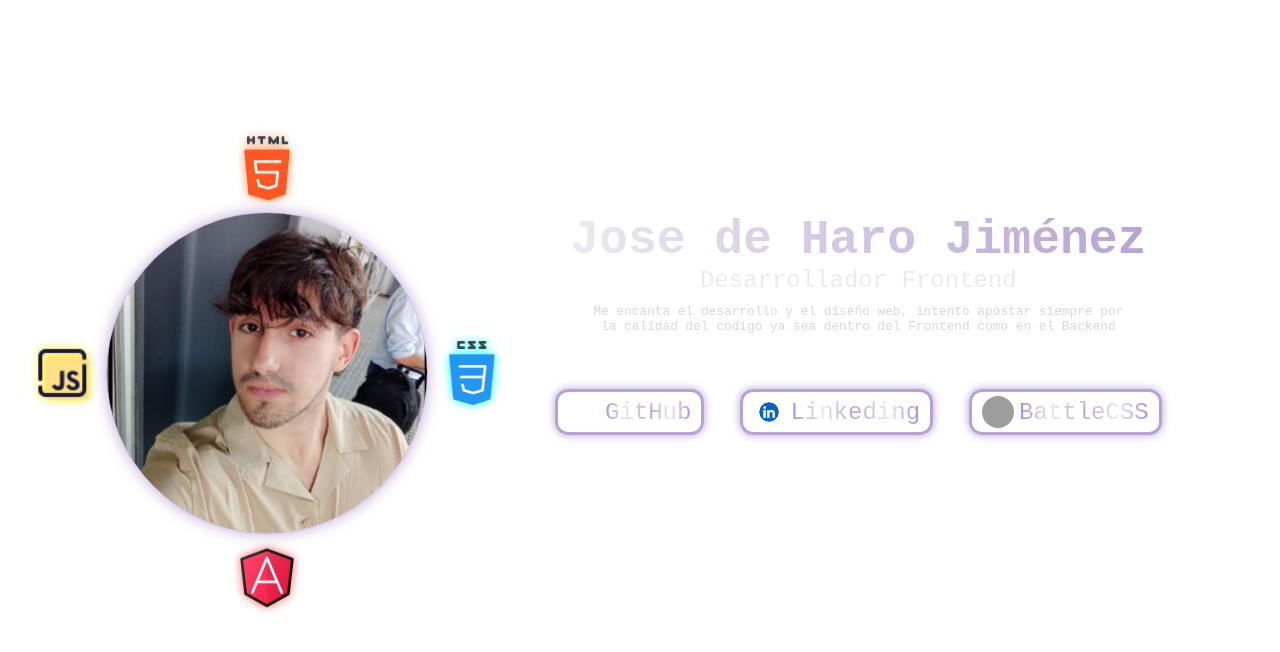
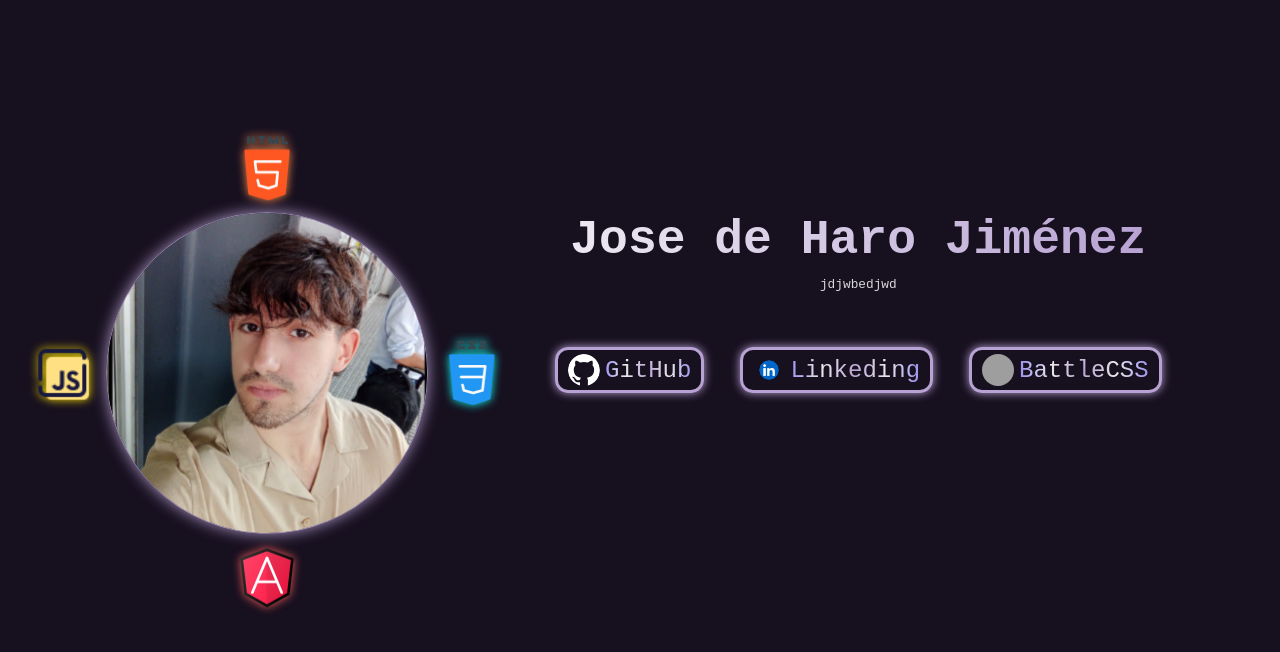
Before and after one commit to Josehaap/portfolio-react, a React (Vite) app: page / in a window 1280 px wide. Shown: the top 652 px of the page. Built offline with nearby package versions, Linux system fonts and the light colour scheme; grey boxes are pictures that could not be loaded; a web font is replaced by a local one.

Commit message:
Portfolio base

```diff
--- a/package.json
+++ b/package.json
@@ -11,10 +11,14 @@
     "serve": "serve -s build"
   },
   "dependencies": {
+    "@react-three/fiber": "^9.4.0",
+    "@react-three/postprocessing": "^3.0.4",
+    "postprocessing": "^6.37.8",
     "prop-types": "^15.8.1",
     "react": "^19.1.1",
     "react-anchor-link-smooth-scroll": "^1.0.12",
-    "react-dom": "^19.1.1"
+    "react-dom": "^19.1.1",
+    "three": "^0.180.0"
   },
   "devDependencies": {
     "@eslint/js": "^9.36.0",
--- /dev/null
+++ b/src/components/Background/Background.jsx
@@ -0,0 +1,12 @@
+import React from 'react';
+const Background =   ({ children }) =>{
+  return (
+    <div style={{ position: "relative", width: "100%", height: "100vh" }}>
+      <div style={{ position: "relative", zIndex: 1, background:"red" }}>
+            {children}
+      </div>
+    </div>
+  );
+}
+
+export default Background;
--- a/src/index.css
+++ b/src/index.css
@@ -1,18 +1,20 @@
-:root{
+:root {
   --text: #ece9f1;
   --background: #17101f;
   --primary: #b8a2d3;
   --secondary: #503178;
   --accent: #9163ca;
 }
-*{
+
+* {
   padding: 0;
   margin: 0;
 }
-body{
+
+body {
   height: 100vh;
   color: white;
   font-family: 'Monocraft', monospace;
   overflow-x: hidden;
-
+  background-color: var(--background);
 }
--- a/src/pages/PortfolioPages.css
+++ b/src/pages/PortfolioPages.css
@@ -1,3 +1,5 @@
-body{
-
+div.backgroundInteractive{
+    width: 100vw;
+    height: 100vh;
+    background-color: red;
 }
--- a/src/pages/PortfolioPages.jsx
+++ b/src/pages/PortfolioPages.jsx
@@ -1,17 +1,17 @@
 import React from "react";
 import './PortfolioPages.css';
 import Hero from '../components/heroComponent/Hero';
+import BackGround from '../components/Background/Background';
 import css from "../assets/img/lenguajes_marcas/css.png";
 import html from "../assets/img/lenguajes_marcas/html-5.png";
 import js from "../assets/img/lenguajes_programacion/js.png";
 import angular from "../assets/img/framewroks_librerias/angular.png";
 import redesSociales from '../data/redesSociales.json';
 
-const Portfolio = ()=>{
-    return(
-        <Hero images={[css,html,js,angular]} titulo={'Jose de Haro Jiménez'} subtitulo={'Desarrollador Frontend'} descripcion={'Me encanta el desarrollo y el diseño web, intento apostar siempre por la calidad del codigo ya sea dentro del Frontend como en el Backend'}
-         tecnologiasInfo={redesSociales} ></Hero>
-    )
+const Portfolio =   () =>{
+  return (
+      <Hero titulo={"Jose de Haro Jiménez"}  images={[css,html,js, angular]} descripcion={"jdjwbedjwd"} tecnologiasInfo={redesSociales}></Hero>
+  );
 }
 
 export default Portfolio;
```
Also changed, not shown: 1 other file (tests, documents, lock files or other folders).
